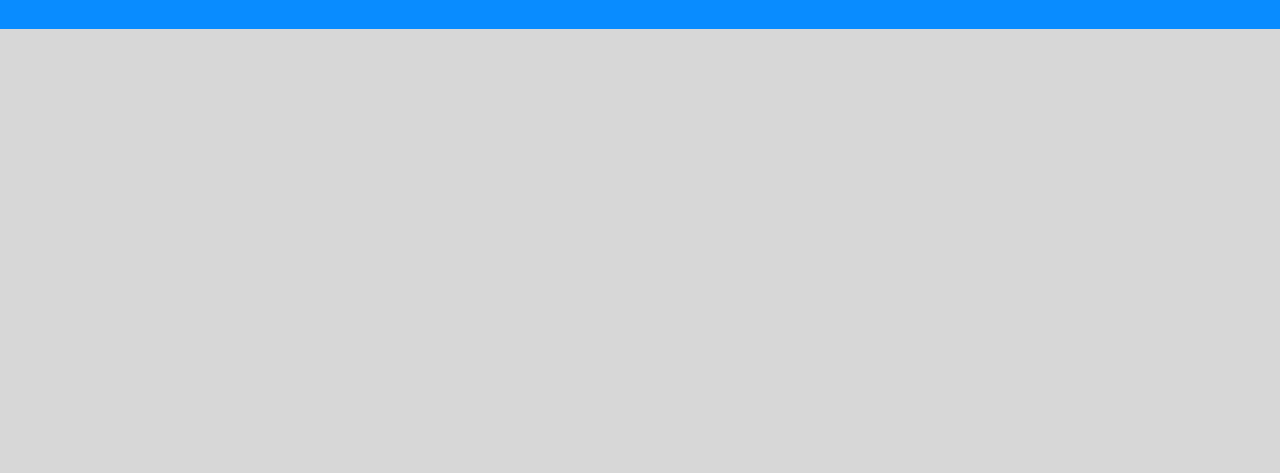
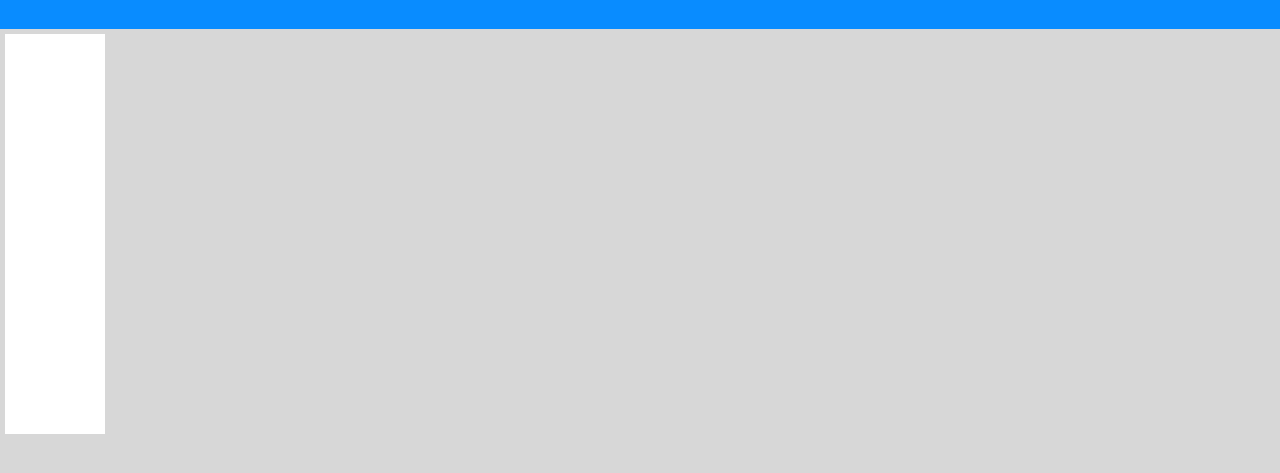
Before and after one commit to ASIKOrg/history-in-context-front-end, a plain HTML site: page home.html in a window 1280 px wide. Shown: the part 71-544 px from the top of the page. Drawn offline with nearby package versions, Linux system fonts and the light colour scheme.

Commit message:
Add CSS Type

```diff
--- a/css/main.css
+++ b/css/main.css
@@ -18,3 +18,10 @@ body {
     margin: 0px 0px 0px 20px;
     padding: 20px 0px 0px 0px;
 }
+
+.added_events {
+    height: 400px;
+    width: 100px;
+    background-color: white;
+    margin: 5px;
+}
--- a/home.html
+++ b/home.html
@@ -49,4 +49,6 @@
     <div class="header">
         <p class="title"> History In Context </p>
     </div>
+    <div class="added_events">
+    </div>
 </body>
```
